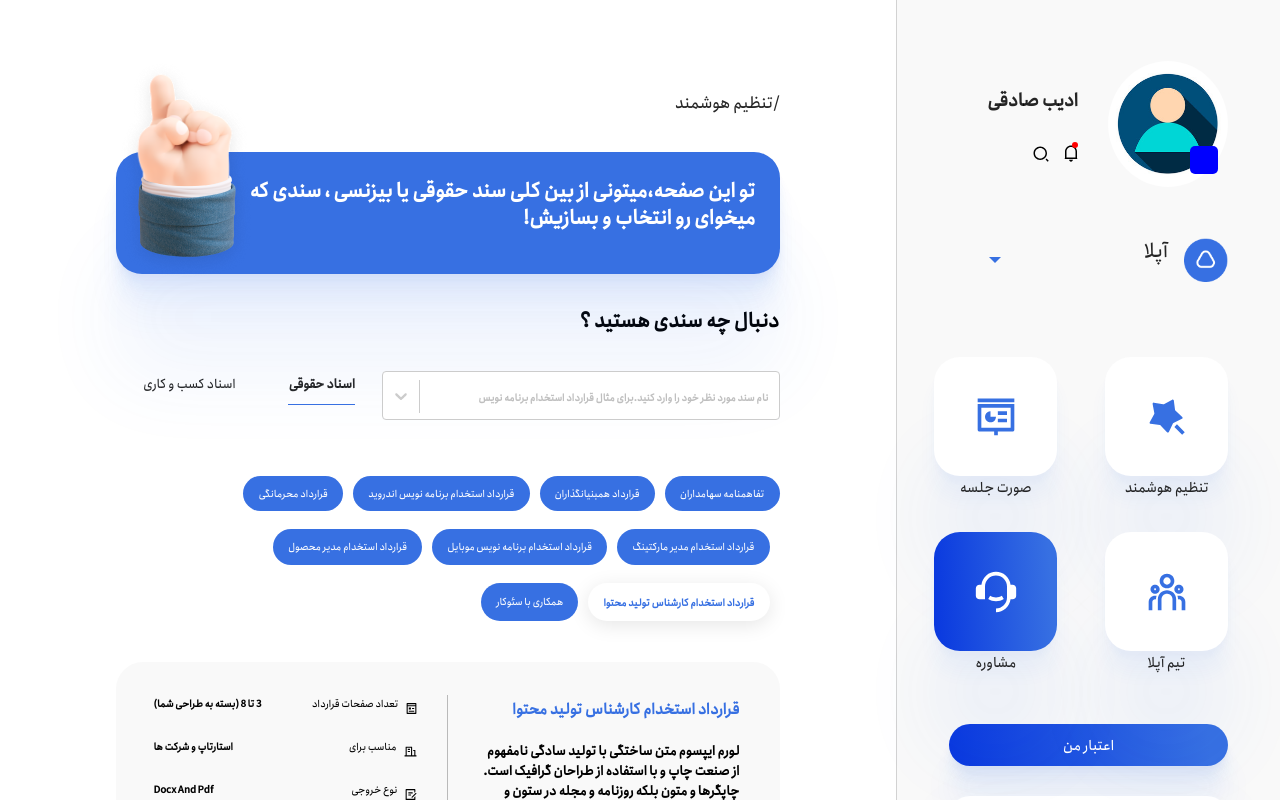
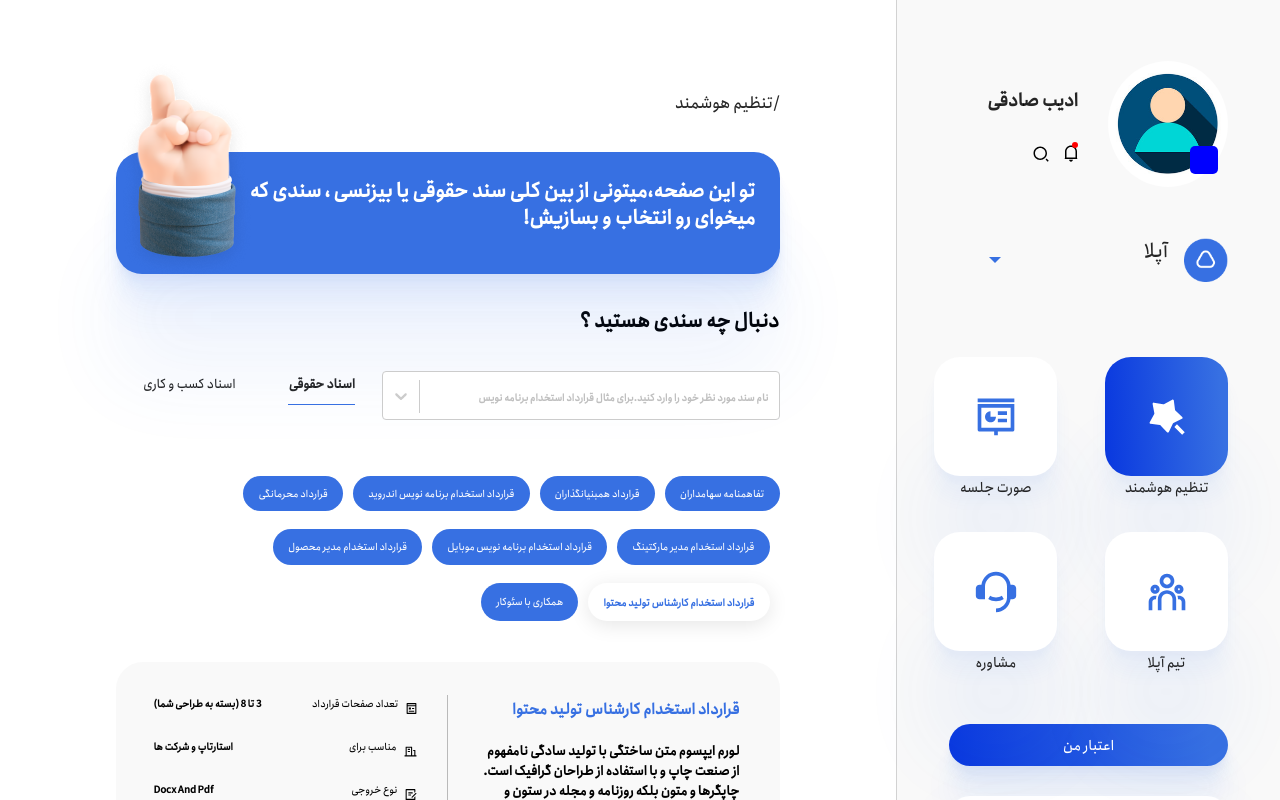
Before and after one commit to adibsadeghi1993/uplaw, a React (Create React App) app: page /contract in a window 1280 px wide. Shown: the top 800 px of the page. Built offline with nearby package versions, Linux system fonts and the light colour scheme; some icons are missing.

Commit message:
dispath choosedContractAction when option ise selected by typing in the input and prop added to the UserProfile

```diff
--- a/src/components/contract/smart adjustment/SmartAdjustment.js
+++ b/src/components/contract/smart adjustment/SmartAdjustment.js
@@ -13,7 +13,7 @@ const SmartAdjustment = () => {
 
         <main className={styles.main_adjust}>
         <section className={styles.profilesection}>
-          <UserProfile opacity="opacity" team={team}/>
+          <UserProfile subject="adjust" opacity="opacity" team={team}/>
         </section>
         <section className={styles.adjust_info}>
          <div className={styles.adjust_detail}>
--- a/src/components/contract/smart adjustment/chooseDoc/chooseContract/ChooseContract.js
+++ b/src/components/contract/smart adjustment/chooseDoc/chooseContract/ChooseContract.js
@@ -32,10 +32,10 @@ useEffect(() => {
       dispatch(choosedContractAction(name))
 
   }
-  // if (selectedOption) {
-  //   dispatch(choosedContractAction(selectedOption))
+  if (selectedOption) {
 
-  // }
+
+  }
   const Num=allContracts.length
   const averageNum=Math.floor(Num/2)
   let firstContracts=allContracts.slice(0,averageNum)
--- a/src/components/contract/smart adjustment/chooseDoc/chooseContract/selectContract/SelectContract.js
+++ b/src/components/contract/smart adjustment/chooseDoc/chooseContract/selectContract/SelectContract.js
@@ -1,14 +1,19 @@
 import axios from "axios";
 import AsyncSelect from 'react-select/async';
 import "./selectContract.css"
+import { useDispatch } from "react-redux";
+import { choosedContractAction } from "../../../../../../redux/Actions/contractActions";
 
 const SelectContract = ({setSelectedOption,selectedOption}) => {
 
-
+const dispatch = useDispatch()
 
   const handleChange = (selectedOption) => {
-
+     console.log(selectedOption)
     setSelectedOption(selectedOption );
+    const nameContract=selectedOption.value
+    console.log(nameContract)
+    dispatch(choosedContractAction(nameContract))
     console.log(`Option selected:`, selectedOption);
   };
 
```
